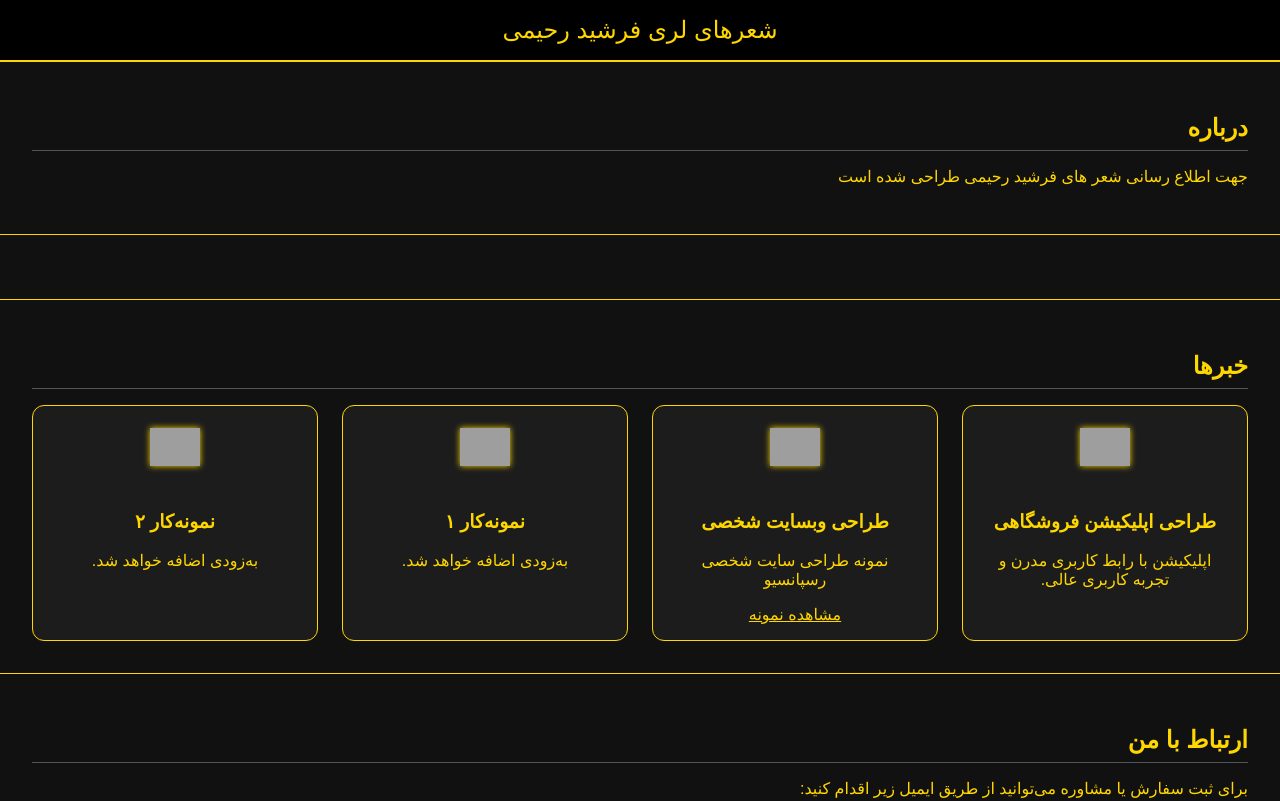
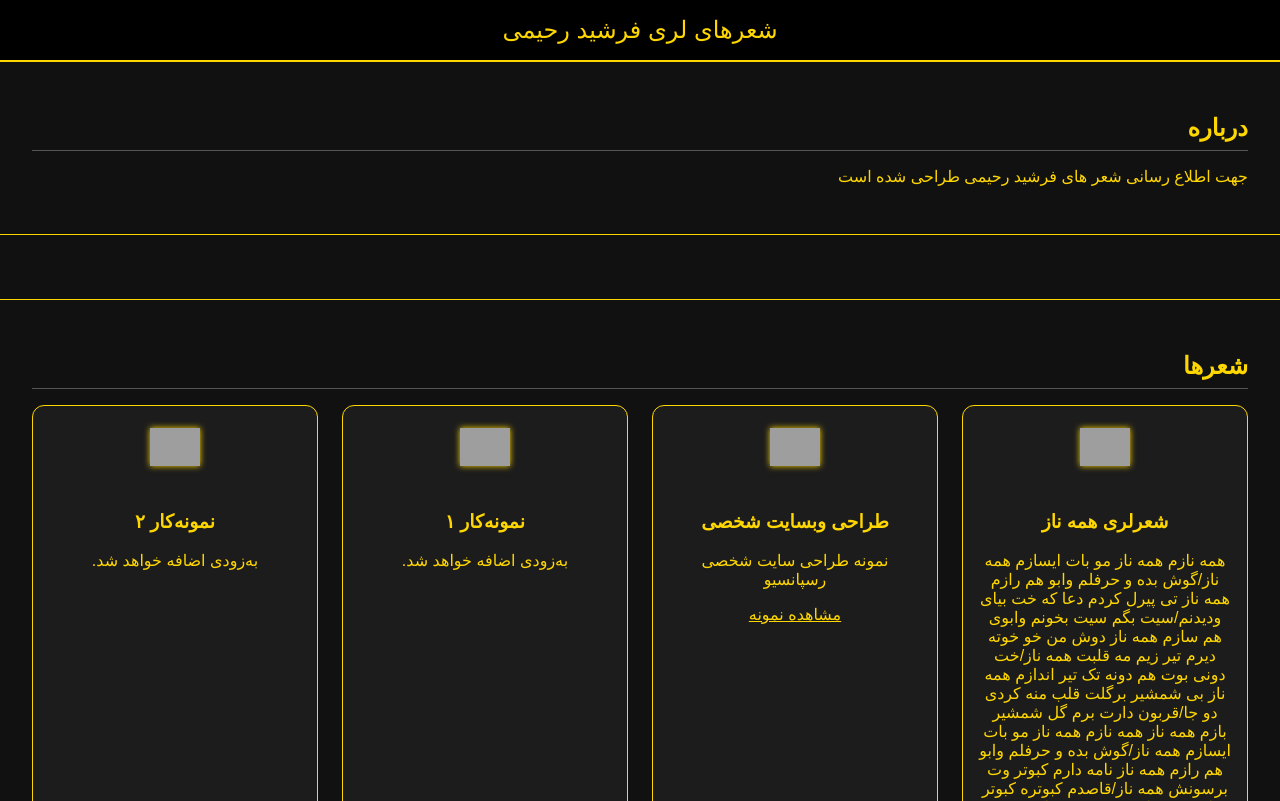
Before and after one commit to farshid23/Darbarhmann, a plain HTML site: page index.html in a window 1280 px wide. Shown: the top 801 px of the page. Drawn offline with Linux system fonts and the light colour scheme; grey boxes are pictures that could not be loaded.

Commit message:
Update index.html

```diff
--- a/index.html
+++ b/index.html
@@ -102,12 +102,43 @@
 </section>
 
 <section>
-  <h2>خبرها</h2>
+  <h2>شعرها</h2>
   <div class="portfolio-grid">
     <div class="portfolio-item">
       <img src="https://s6.uupload.ir/files/img_۲۰۲۵۰۶۱۱_۱۲۵۳۱۹_stv6.png" alt="اپلیکیشن">
-      <h3>طراحی اپلیکیشن فروشگاهی</h3>
-      <p>اپلیکیشن با رابط کاربری مدرن و تجربه کاربری عالی.</p>
+      <h3>شعرلری همه ناز</h3>
+      <p>
+همه نازم همه ناز مو بات ایسازم همه ناز/گوش بده و حرفلم وابو هم رازم همه ناز
+
+تی پیرل کردم دعا که خت بیای ودیدنم/سیت بگم سیت بخونم وابوی هم سازم همه ناز
+
+دوش من خو خوته دیرم تیر زیم مه قلبت همه ناز/خت دونی بوت هم دونه تک تیر اندازم همه ناز
+
+بی شمشیر برگلت قلب منه کردی دو جا/قربون دارت برم گل شمشیر بازم همه ناز
+
+همه نازم همه ناز مو بات ایسازم همه ناز/گوش بده و حرفلم وابو هم رازم همه ناز
+
+نامه دارم کبوتر وت برسونش همه ناز/قاصدم کبوتره کبوتر بازم همه ناز
+
+سجده تی خداکنوم هر صبح و هرظهر وپسین/خم دعا  سیت ایکنم بعد از نمازم همه ناز
+
+ایروم وکارگری وو من اهواز همه ناز/بی گچ کار کار ایکنم سی پس اندازم همه ناز
+
+تا بیام و هونتون طلا بیارم همه ناز/وپیل کارگریه نه طلا سازم همه ناز
+
+همه نازم همه ناز مو بات ایسازم همه ناز/گوش بده و حرفلم وابو هم رازم همه ناز
+
+بوم ایا دیم هم ایا سیت خاستگاری هم ناز/نگو خم درس ایخونم قصد شی ندارم همه ناز
+
+دلتنگت وابیرمه وُ چند روزه ندیرمت/سی یه لحظه دیدنت موبی قرارم همه ناز
+
+جر وابی من ایلتو مونیترم شرکت کنم/برنووم مشکل نداره تیر ندارم همه ناز
+
+یه تیر داشتم که مه خو زیمش مه قلبت همه ناز/سیچه سیلم نیکنی وت طلب کارم همه ناز
+
+آخرش لیکی وریسه اَ من مال همه ناز/تابینم خت کی ایای سی سر مزارم همه ناز
+
+همه نازم همه ناز مو بات ایسازم همه ناز/گوش بده و حرفلم وابو هم رازم همه ناز</p>
     </div>
 
     <div class="portfolio-item">
```
